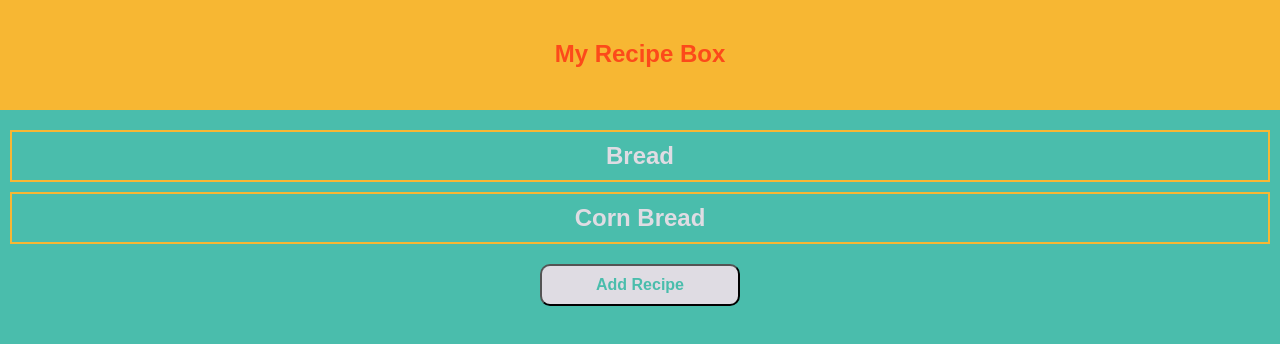
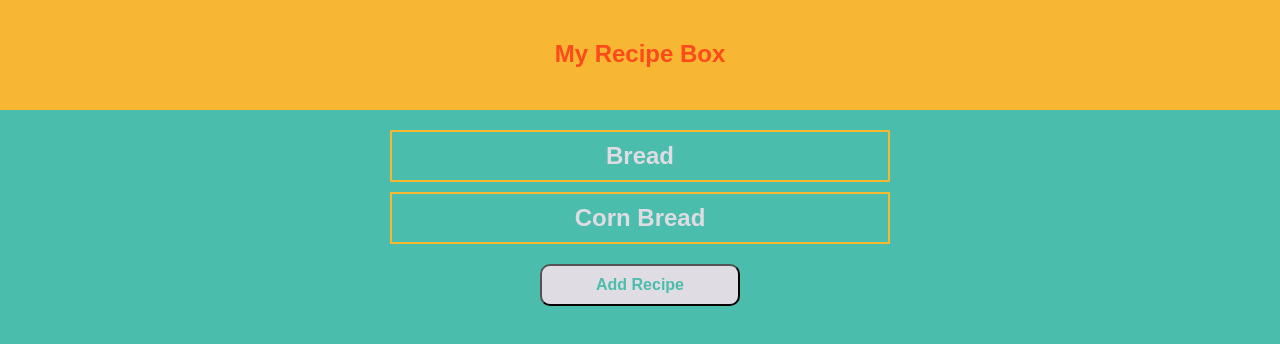
Before and after one commit to 4xDMG/recipe-box, a React app: page / in a window 1280 px wide. Shown: the top 344 px of the page. Built offline with nearby package versions, Linux system fonts and the light colour scheme; the HTML template or start-up script is replaced by a standard one.

Commit message:
Small CSS changes

```diff
--- a/src/App.css
+++ b/src/App.css
@@ -1,5 +1,5 @@
 @media (min-width: 510px) {
-  .edit-form, .add-form {
+  .edit-form, .add-form, .recipe-list {
     width: 500px !important; } }
 
 body {
@@ -24,10 +24,14 @@ body {
 .recipe-list {
   margin: 0 auto;
   color: #DFDCE3;
-  padding: 10px; }
+  padding: 10px;
+  cursor: pointer; }
   .recipe-list h2 {
     margin: 0;
     padding: 10px; }
+  .recipe-list h2:hover {
+    background-color: #4ABD00;
+  }
   .recipe-list .recipe-list-item {
     border: 2px solid #F7B733;
     margin-top: 10px;
```
